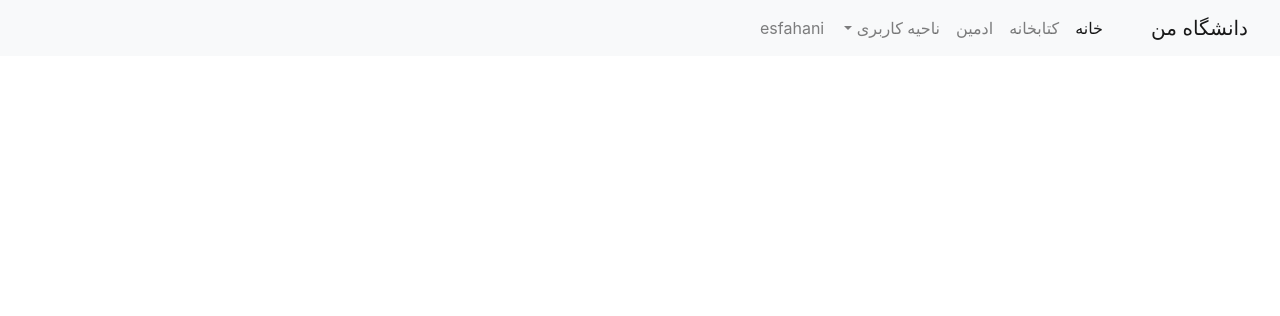
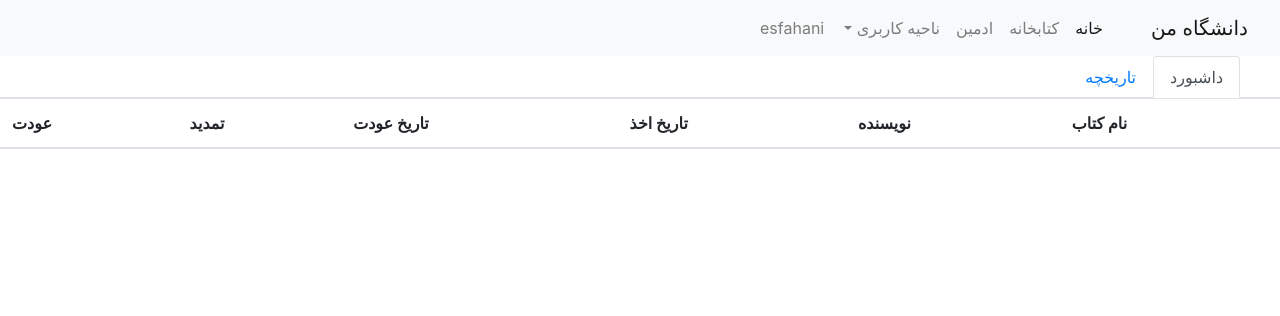
Before and after one commit to sadeghesfahani/universify, a Django app: page /library/dashboard in a window 1280 px wide. Shown: the top 316 px of the page. Run offline with Django 3.2, Linux system fonts and the light colour scheme; a user stored in the database is signed in; data comes from the database, SQL or seed files in the repository; both versions use the stored data as it was after the commit; lists and menus that the app fills with data are empty.

Commit message:
dashboard created

```diff
--- a/library/templates/library/user_dashboard.html
+++ b/library/templates/library/user_dashboard.html
@@ -1,8 +1,56 @@
 {% extends 'account/layout.html' %}
 
 {% block body %}
-    {% for book in books %}
-        {{ book }}
-    {% endfor %}
 
+
+
+
+
+
+
+    <ul class="nav nav-tabs" id="myTab" role="tablist">
+        <li class="nav-item">
+            <a class="nav-link active" id="home-tab" data-toggle="tab" href="#home" role="tab" aria-controls="home"
+               aria-selected="true">داشبورد</a>
+        </li>
+        <li class="nav-item">
+            <a class="nav-link" id="profile-tab" data-toggle="tab" href="#profile" role="tab" aria-controls="profile"
+               aria-selected="false">تاریخچه</a>
+        </li>
+
+    </ul>
+    <div class="tab-content" id="myTabContent">
+        <div class="tab-pane fade show active" id="home" role="tabpanel" aria-labelledby="home-tab">
+            <table class="table">
+                <thead>
+                <tr>
+                    <th>نام کتاب</th>
+                    <th>نویسنده</th>
+                    <th>تاریخ اخذ</th>
+                    <th>تاریخ عودت</th>
+                    <th>تمدید</th>
+                    <th>عودت</th>
+                </tr>
+                </thead>
+                <tbody>
+                {% for book in books %}
+                    <tr>
+                        <td>{{ book.book.name }}</td>
+                        <td>{{ book.book.author }}</td>
+                        <td>{{ book.start_date }}</td>
+                        <td>{{ book.end_date }}</td>
+                        <td><a href="" class="btn btn-primary">تمدید</a></td>
+                        <td><a href="" class="btn btn-primary">عودت</a></td>
+                    </tr>
+                {% endfor %}
+                </tbody>
+            </table>
+
+
+        </div>
+        <div class="tab-pane fade" id="profile" role="tabpanel" aria-labelledby="profile-tab">
+
+        </div>
+
+    </div>
 {% endblock %}
--- a/library/views.py
+++ b/library/views.py
@@ -1,4 +1,3 @@
-from django.contrib.auth.decorators import login_required
 from django.contrib.auth.mixins import LoginRequiredMixin
 from django.urls import reverse_lazy, reverse
 from django.views.generic import ListView
@@ -13,8 +12,6 @@ class BookList(LoginRequiredMixin, ListView):
     login_url = reverse_lazy('account:login')
     template_name = 'library/index.html'
     context_object_name = 'books'
-    status = None
-    book_lent = None
 
     def get_queryset(self):
         return Book.objects.filter(faculty=self.request.user.position.department.faculty)
@@ -66,8 +63,6 @@ class HandleLendOut(LoginRequiredMixin, RedirectView):
         self.request.session['status'] = self.status
         self.request.session['book_lent'] = self.bookToLend.id
 
-    def get_queryset(self):
-        return
 
     def isAuth(self):
         if not self.request.user.is_authenticated:
@@ -80,6 +75,7 @@ class HandleLendOut(LoginRequiredMixin, RedirectView):
 class UserDashboard(LoginRequiredMixin, ListView):
     template_name = 'library/user_dashboard.html'
     context_object_name = 'books'
+    login_url = reverse_lazy('account:login')
 
     def get_queryset(self):
         return Lend.objects.filter(user=self.request.user, is_active=True)
```
Also changed, not shown: db.sqlite3.
